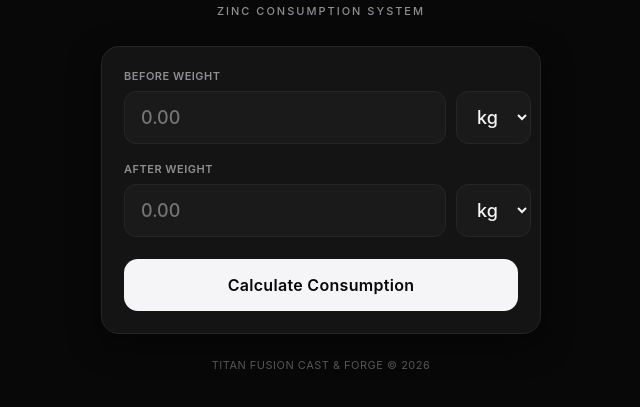
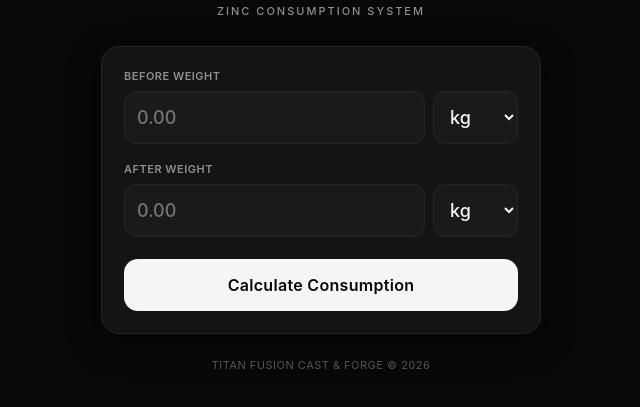
Before and after one commit to PriyankPambhar/titan-fusion-hdg, a plain HTML site: page index.html in a window 1280 px wide. Shown: the part 57-464 px from the top of the page, without its empty margins (319-959 px from the left). Drawn offline with Linux system fonts and the light colour scheme.

Commit message:
Refactor styles and adjust layout in index.html

```diff
--- a/index.html
+++ b/index.html
@@ -8,6 +8,7 @@
     <meta name="apple-mobile-web-app-capable" content="yes">
     <meta name="apple-mobile-web-app-status-bar-style" content="black-translucent">
     <meta name="apple-mobile-web-app-title" content="Titan Fusion">
+    <link rel="apple-touch-icon" href="logo.png">
 
     <style>
         :root {
@@ -16,8 +17,6 @@
             --card-border: #262626;
             --text-main: #f5f5f7;
             --text-muted: #8e8e93;
-            --accent: #f0f0f0;
-            --accent-glow: rgba(240, 240, 240, 0.08);
             --highlight: #d4d4d8;
         }
 
@@ -74,6 +73,7 @@
             padding: 22px;
             margin-bottom: 16px;
             box-shadow: 0 10px 30px rgba(0, 0, 0, 0.5);
+            width: 100%;
         }
 
         .input-group {
@@ -96,12 +96,12 @@
 
         .input-row {
             display: flex;
-            gap: 10px;
+            gap: 8px;
+            width: 100%;
         }
 
         input[type="number"], select {
-            flex: 1;
-            padding: 14px 16px;
+            padding: 14px 12px;
             font-size: 18px;
             font-weight: 500;
             border: 1px solid var(--card-border);
@@ -112,14 +112,20 @@
             transition: border-color 0.2s, background-color 0.2s;
         }
 
+        input[type="number"] {
+            flex: 1;
+            min-width: 0;
+        }
+
+        select {
+            width: 85px;
+            flex-shrink: 0;
+            cursor: pointer;
+        }
+
         input[type="number"]:focus, select:focus {
             border-color: var(--highlight);
             background: #202020;
-        }
-
-        select {
-            max-width: 100px;
-            cursor: pointer;
         }
 
         .btn {
```
